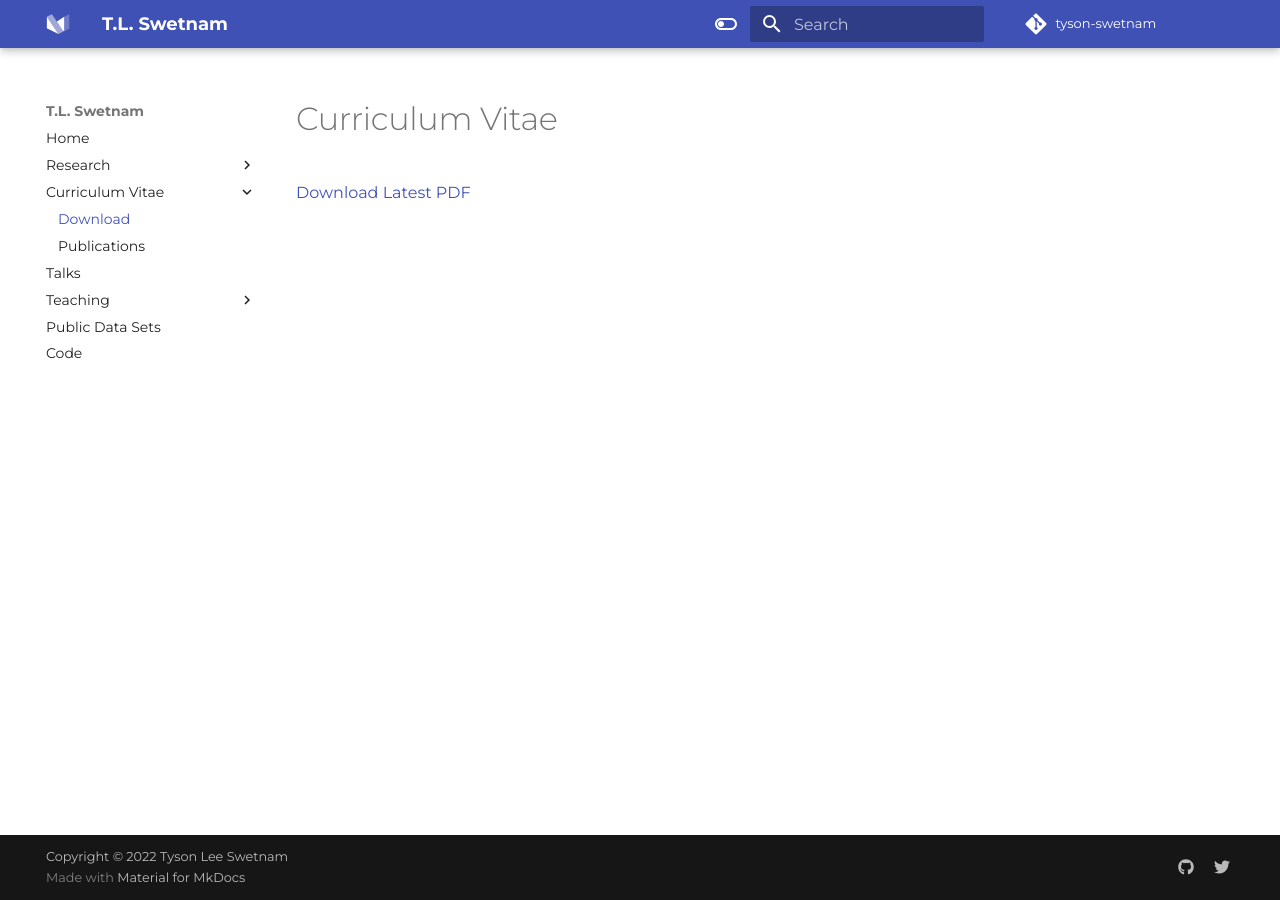
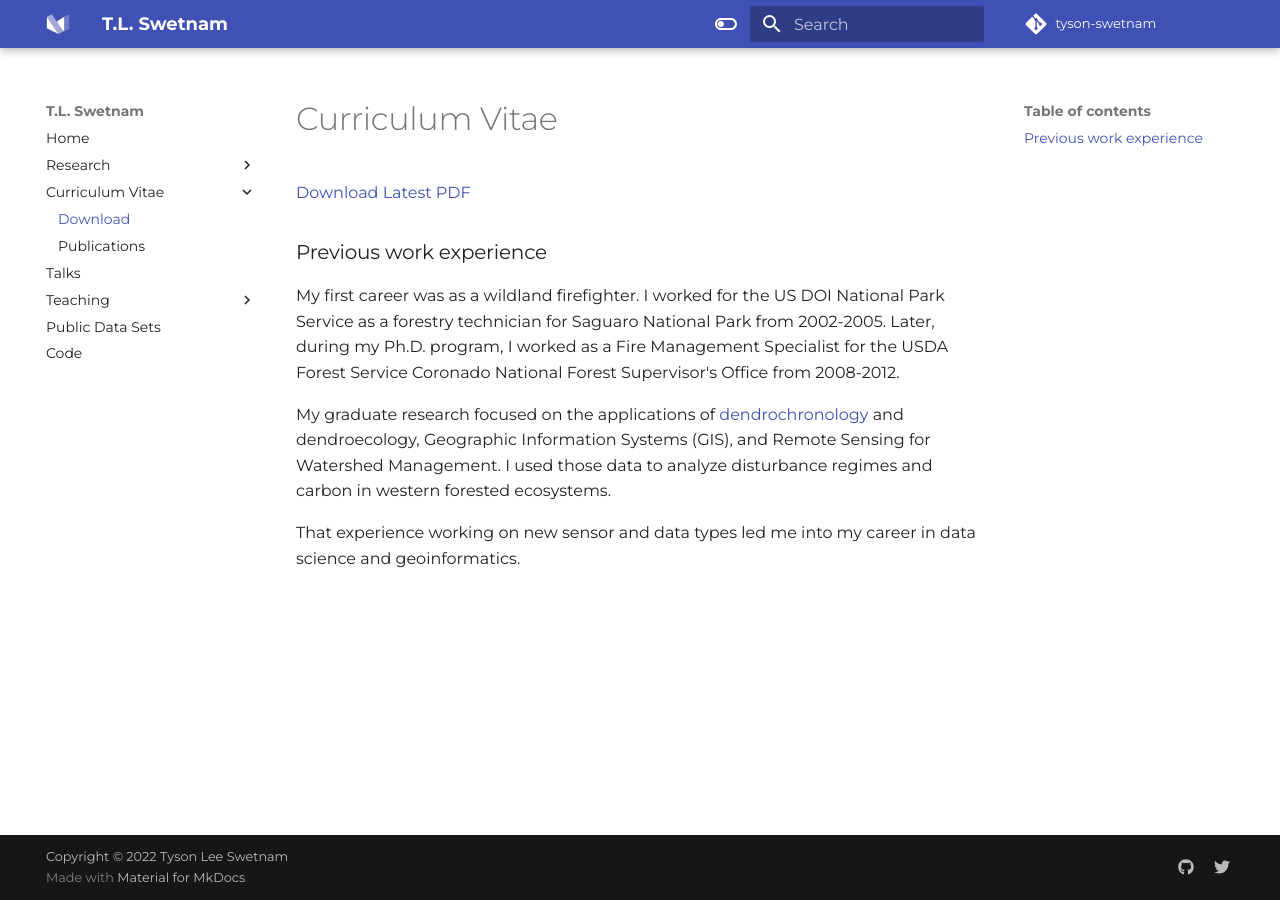
Before and after one commit to tyson-swetnam/new-website, an MkDocs documentation site: the page built from docs/cv.md, in a window 1280 px wide. Built offline with MkDocs 1.6.1 and Material for MkDocs 9.7.7, drawn with Linux system fonts in a browser that asks for light colours; some web fonts are replaced; comment, search, counter and statistics services are not loaded.

Commit message:
Update cv.md

```diff
--- a/docs/cv.md
+++ b/docs/cv.md
@@ -1,3 +1,12 @@
 # Curriculum Vitae
 
 [Download Latest PDF]()
+
+### Previous work experience
+
+My first career was as a wildland firefighter. I worked for the US DOI National Park Service as a forestry technician for Saguaro National Park from 2002-2005.
+Later, during my Ph.D. program, I worked as a Fire Management Specialist for the USDA Forest Service Coronado National Forest Supervisor's Office from 2008-2012.
+
+My graduate research focused on the applications of [dendrochronology](https://ltrr.arizona.edu) and dendroecology, Geographic Information Systems (GIS), and Remote Sensing for Watershed Management. I used those data to analyze disturbance regimes and carbon in western forested ecosystems.
+
+That experience working on new sensor and data types led me into my career in data science and geoinformatics.
```
